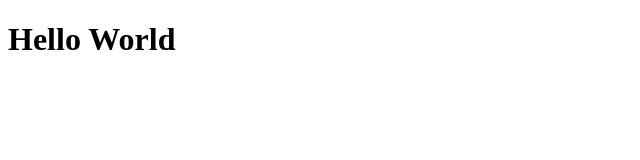
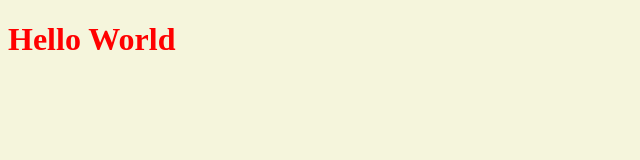
Before and after one commit to genneliu/deployment_morning_review, a website: page index.html in a window 1280 px wide. Shown: the whole page, without its empty margins (0-640 px from the left). Drawn offline with Linux system fonts and the light colour scheme.

Commit message:
added css

```diff
--- a/index.html
+++ b/index.html
@@ -4,7 +4,8 @@
     <meta charset="UTF-8">
     <meta http-equiv="X-UA-Compatible" content="IE=edge">
     <meta name="viewport" content="width=device-width, initial-scale=1.0">
-    <title>Document</title>
+    <link rel="stylesheet" href="styles.css"/>
+    <title>Deployment Morning Review</title>
 </head>
 <body>
     <h1> Hello World </h1>
--- /dev/null
+++ b/styles.css
@@ -0,0 +1,4 @@
+body {
+    background-color: beige;
+    color: red;
+}
```
